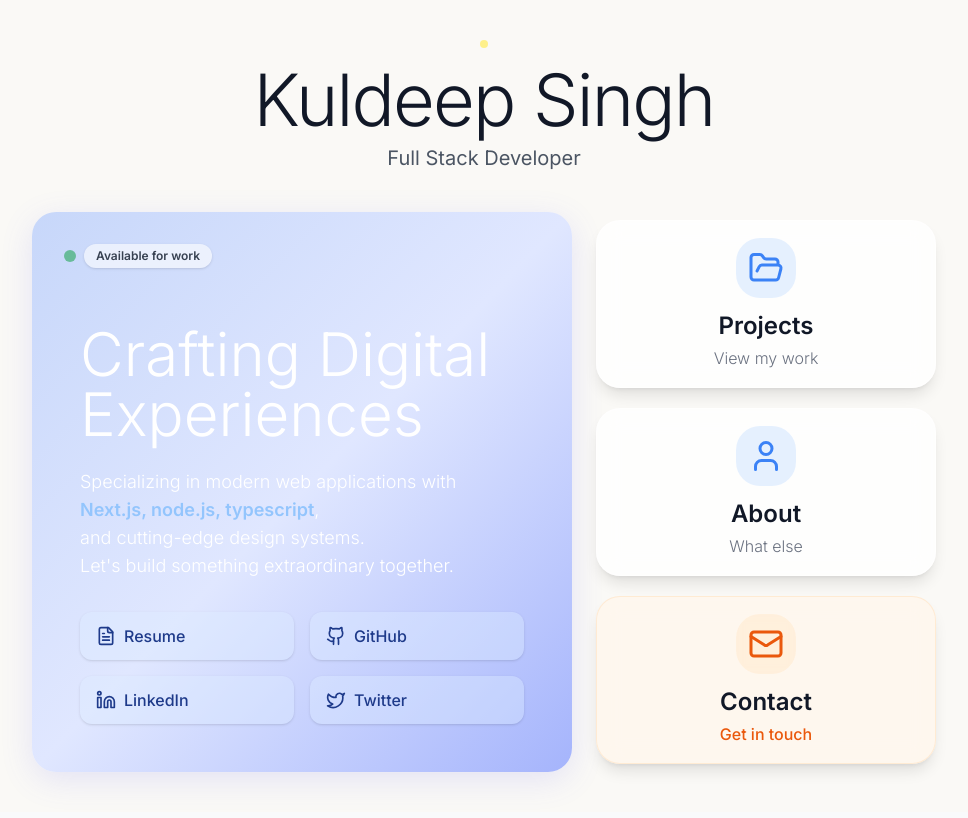
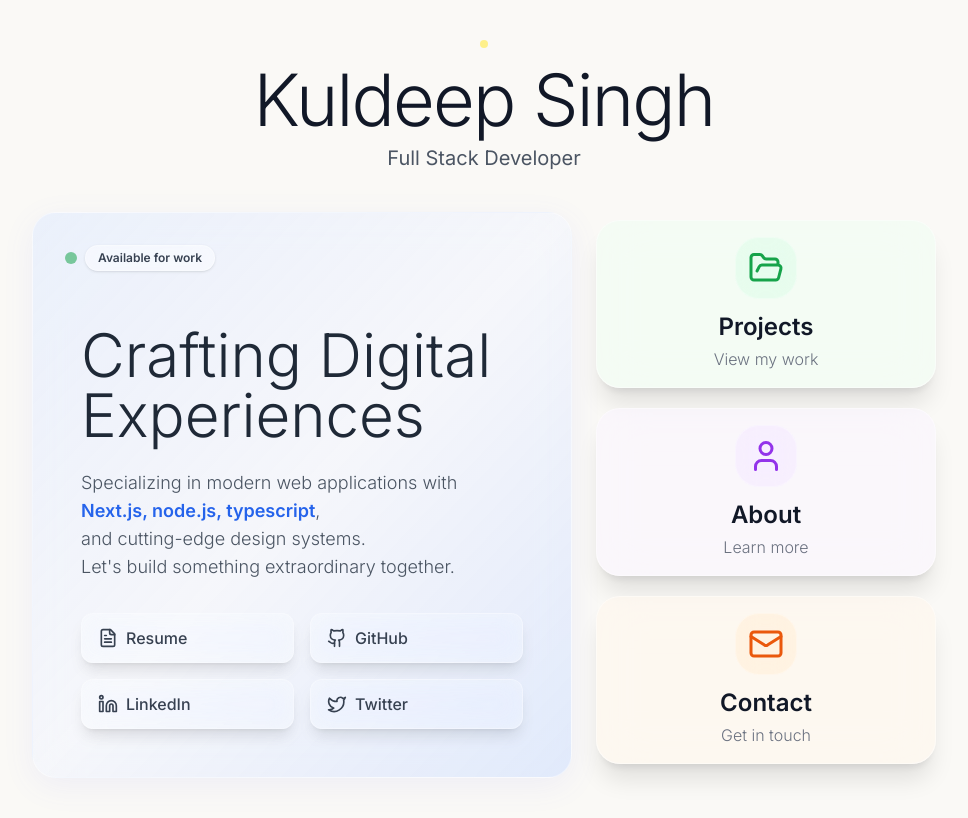
Before and after one commit to Kuldeep2602/Portfolio, a React (Vite) app: page / in a window 1280 px wide. Shown: the whole page, without its empty margins (156-1124 px from the left). Built offline with nearby package versions, Linux system fonts and the light colour scheme.

Commit message:
theme up_1

```diff
--- a/src/pages/LandingPage.tsx
+++ b/src/pages/LandingPage.tsx
@@ -31,7 +31,7 @@ const LandingPage = () => {
       <div className="w-full max-w-6xl mx-auto flex flex-row items-start justify-center gap-6">
         {/* Left: Blue Glass Card */}
         <div className="flex items-start justify-end">
-          <div className="bg-gradient-to-br from-[#c7d7fa] via-[#e0e7ff] to-[#a5b4fc] rounded-3xl shadow-2xl p-12 flex flex-col justify-between min-h-[520px] w-[540px] relative transition-all duration-300 ease-out transform hover:scale-[1.02] hover:-translate-y-1 hover:shadow-3xl group" style={{boxShadow: '0 8px 32px 0 rgba(99,102,241,0.15)'}}>
+          <div className="bg-gradient-to-br from-[#e0eaff]/60 via-[#f0f4ff]/50 to-[#d0dfff]/60 backdrop-blur-xl rounded-3xl shadow-2xl p-12 flex flex-col justify-between min-h-[520px] w-[540px] relative transition-all duration-300 ease-out transform hover:scale-[1.02] hover:-translate-y-1 hover:shadow-3xl group border border-white/40" style={{boxShadow: '0 8px 32px 0 rgba(99,102,241,0.08)'}}>
             {/* Available for work badge */}
             <div className="absolute top-8 left-8 flex items-center gap-2">
               <span
@@ -40,24 +40,24 @@ const LandingPage = () => {
                   animation: 'pulse 2s cubic-bezier(0.4, 0, 0.6, 1) infinite'
                 }}
               ></span>
-              <span className="bg-white/60 text-xs font-semibold px-3 py-1 rounded-full text-gray-700 shadow group-hover:bg-white/80 transition-colors duration-300">Available for work</span>
+              <span className="bg-white/50 backdrop-blur-md text-xs font-semibold px-3 py-1 rounded-full text-gray-700 shadow group-hover:bg-white/70 transition-colors duration-300 border border-white/30">Available for work</span>
             </div>
             <div className="mt-16 mb-8">
-              <h2 className="text-5xl md:text-6xl font-light text-white mb-6 leading-tight group-hover:text-blue-50 transition-colors duration-300">Crafting Digital<br/>Experiences</h2>
-              <p className="text-lg text-white font-light max-w-lg group-hover:text-blue-50 transition-colors duration-300">Specializing in modern web applications with <span className="text-blue-300 font-semibold">Next.js, node.js, typescript</span>,<br/>and cutting-edge design systems.<br/>Let's build something extraordinary together.</p>
+              <h2 className="text-5xl md:text-6xl font-light text-gray-800 mb-6 leading-tight group-hover:text-gray-700 transition-colors duration-300">Crafting Digital<br/>Experiences</h2>
+              <p className="text-lg text-gray-600 font-light max-w-lg group-hover:text-gray-500 transition-colors duration-300">Specializing in modern web applications with <span className="text-blue-600 font-semibold">Next.js, node.js, typescript</span>,<br/>and cutting-edge design systems.<br/>Let's build something extraordinary together.</p>
             </div>
             {/* Social Links */}
             <div className="grid grid-cols-2 gap-4 mt-auto">
-              <a href="https://drive.google.com/file/d/1eheUbjGbvG7LBctczPDZlzFowA8QWQ6o/view?usp=sharing" target="_blank" rel="noopener noreferrer" className="bg-blue-100/40 hover:bg-blue-100/70 text-blue-900 font-medium shadow rounded-xl px-4 py-3 flex items-center gap-2 text-base transition-all duration-300 ease-out transform hover:scale-105 hover:-translate-y-1 hover:shadow-lg active:scale-95">
+              <a href="https://drive.google.com/file/d/1eheUbjGbvG7LBctczPDZlzFowA8QWQ6o/view?usp=sharing" target="_blank" rel="noopener noreferrer" className="bg-white/30 hover:bg-white/50 text-gray-700 font-medium shadow-lg rounded-xl px-4 py-3 flex items-center gap-2 text-base transition-all duration-300 ease-out transform hover:scale-105 hover:-translate-y-1 hover:shadow-xl active:scale-95 backdrop-blur-md border border-white/30">
                 <FileText className="w-5 h-5 transition-transform duration-300 group-hover:scale-110" /> Resume
               </a>
-              <a href="https://github.com/Kuldeep2602" target="_blank" rel="noopener noreferrer" className="bg-blue-100/40 hover:bg-blue-100/70 text-blue-900 font-medium shadow rounded-xl px-4 py-3 flex items-center gap-2 text-base transition-all duration-300 ease-out transform hover:scale-105 hover:-translate-y-1 hover:shadow-lg active:scale-95">
+              <a href="https://github.com/Kuldeep2602" target="_blank" rel="noopener noreferrer" className="bg-white/30 hover:bg-white/50 text-gray-700 font-medium shadow-lg rounded-xl px-4 py-3 flex items-center gap-2 text-base transition-all duration-300 ease-out transform hover:scale-105 hover:-translate-y-1 hover:shadow-xl active:scale-95 backdrop-blur-md border border-white/30">
                 <Github className="w-5 h-5 transition-transform duration-300 group-hover:scale-110" /> GitHub
               </a>
-              <a href="https://www.linkedin.com/in/kuldeep-singh2602/" target="_blank" rel="noopener noreferrer" className="bg-blue-100/40 hover:bg-blue-100/70 text-blue-900 font-medium shadow rounded-xl px-4 py-3 flex items-center gap-2 text-base transition-all duration-300 ease-out transform hover:scale-105 hover:-translate-y-1 hover:shadow-lg active:scale-95">
+              <a href="https://www.linkedin.com/in/kuldeep-singh2602/" target="_blank" rel="noopener noreferrer" className="bg-white/30 hover:bg-white/50 text-gray-700 font-medium shadow-lg rounded-xl px-4 py-3 flex items-center gap-2 text-base transition-all duration-300 ease-out transform hover:scale-105 hover:-translate-y-1 hover:shadow-xl active:scale-95 backdrop-blur-md border border-white/30">
                 <Linkedin className="w-5 h-5 transition-transform duration-300 group-hover:scale-110" /> LinkedIn
               </a>
-              <a href="https://x.com/kuldeep26021" target="_blank" rel="noopener noreferrer" className="bg-blue-100/40 hover:bg-blue-100/70 text-blue-900 font-medium shadow rounded-xl px-4 py-3 flex items-center gap-2 text-base transition-all duration-300 ease-out transform hover:scale-105 hover:-translate-y-1 hover:shadow-lg active:scale-95">
+              <a href="https://x.com/kuldeep26021" target="_blank" rel="noopener noreferrer" className="bg-white/30 hover:bg-white/50 text-gray-700 font-medium shadow-lg rounded-xl px-4 py-3 flex items-center gap-2 text-base transition-all duration-300 ease-out transform hover:scale-105 hover:-translate-y-1 hover:shadow-xl active:scale-95 backdrop-blur-md border border-white/30">
                 <Twitter className="w-5 h-5 transition-transform duration-300 group-hover:scale-110" /> Twitter
               </a>
             </div>
@@ -68,9 +68,9 @@ const LandingPage = () => {
         <div className="flex flex-col gap-5 items-center justify-start mt-2">
           {/* Projects Card */}
           <Link to="/projects" className="w-full flex justify-center group">
-            <div className="bg-white/80 backdrop-blur-md rounded-3xl shadow-lg hover:shadow-2xl border border-white/30 w-[340px] h-[168px] flex flex-col items-center justify-center p-6 transition-all duration-300 ease-out transform hover:scale-105 hover:-translate-y-2 hover:bg-white/90">
-              <div className="mb-3 p-3 rounded-3xl bg-blue-100/70 backdrop-blur-sm flex items-center justify-center group-hover:bg-blue-200/80 transition-all duration-300">
-                <FolderOpen className="w-9 h-9 text-blue-500" />
+            <div className="bg-green-50/60 backdrop-blur-xl rounded-3xl shadow-xl hover:shadow-2xl border border-white/40 w-[340px] h-[168px] flex flex-col items-center justify-center p-6 transition-all duration-300 ease-out transform hover:scale-105 hover:-translate-y-2 hover:bg-green-50/70">
+              <div className="mb-3 p-3 rounded-3xl bg-green-100/50 backdrop-blur-md flex items-center justify-center group-hover:bg-green-200/60 transition-all duration-300 border border-white/30">
+                <FolderOpen className="w-9 h-9 text-green-600" />
               </div>
               <h3 className="text-2xl font-semibold text-gray-900 mb-1">Projects</h3>
               <p className="text-base text-gray-500 font-light">View my work</p>
@@ -78,22 +78,22 @@ const LandingPage = () => {
           </Link>
           {/* About Card */}
           <Link to="/about" className="w-full flex justify-center group">
-            <div className="bg-white/80 backdrop-blur-md rounded-3xl shadow-lg hover:shadow-2xl border border-white/30 w-[340px] h-[168px] flex flex-col items-center justify-center p-6 transition-all duration-300 ease-out transform hover:scale-105 hover:-translate-y-2 hover:bg-white/90">
-              <div className="mb-3 p-3 rounded-3xl bg-blue-100/70 backdrop-blur-sm flex items-center justify-center group-hover:bg-blue-200/80 transition-all duration-300">
-                <User className="w-9 h-9 text-blue-500" />
+            <div className="bg-purple-50/60 backdrop-blur-xl rounded-3xl shadow-xl hover:shadow-2xl border border-white/40 w-[340px] h-[168px] flex flex-col items-center justify-center p-6 transition-all duration-300 ease-out transform hover:scale-105 hover:-translate-y-2 hover:bg-purple-50/70">
+              <div className="mb-3 p-3 rounded-3xl bg-purple-100/50 backdrop-blur-md flex items-center justify-center group-hover:bg-purple-200/60 transition-all duration-300 border border-white/30">
+                <User className="w-9 h-9 text-purple-600" />
               </div>
               <h3 className="text-2xl font-semibold text-gray-900 mb-1">About</h3>
-              <p className="text-base text-gray-500 font-light">What else</p>
+              <p className="text-base text-gray-500 font-light">Learn more</p>
             </div>
           </Link>
           {/* Contact Card */}
           <a href="https://cal.com/kuldeep-singh" target="_blank" rel="noopener noreferrer" className="w-full flex justify-center group">
-            <div className="bg-orange-50/80 backdrop-blur-md rounded-3xl shadow-lg hover:shadow-2xl border border-orange-200/40 w-[340px] h-[168px] flex flex-col items-center justify-center p-6 transition-all duration-300 ease-out transform hover:scale-105 hover:-translate-y-2 hover:bg-orange-50/90">
-              <div className="mb-3 p-3 rounded-3xl bg-orange-100/70 backdrop-blur-sm flex items-center justify-center group-hover:bg-orange-200/80 transition-all duration-300">
+            <div className="bg-orange-50/60 backdrop-blur-xl rounded-3xl shadow-xl hover:shadow-2xl border border-white/40 w-[340px] h-[168px] flex flex-col items-center justify-center p-6 transition-all duration-300 ease-out transform hover:scale-105 hover:-translate-y-2 hover:bg-orange-50/70">
+              <div className="mb-3 p-3 rounded-3xl bg-orange-100/50 backdrop-blur-md flex items-center justify-center group-hover:bg-orange-200/60 transition-all duration-300 border border-white/30">
                 <Mail className="w-9 h-9 text-orange-600" />
               </div>
               <h3 className="text-2xl font-semibold text-gray-900 mb-1">Contact</h3>
-              <p className="text-base text-orange-600 font-medium">Get in touch</p>
+              <p className="text-base text-gray-500 font-light">Get in touch</p>
             </div>
           </a>
         </div>
```
